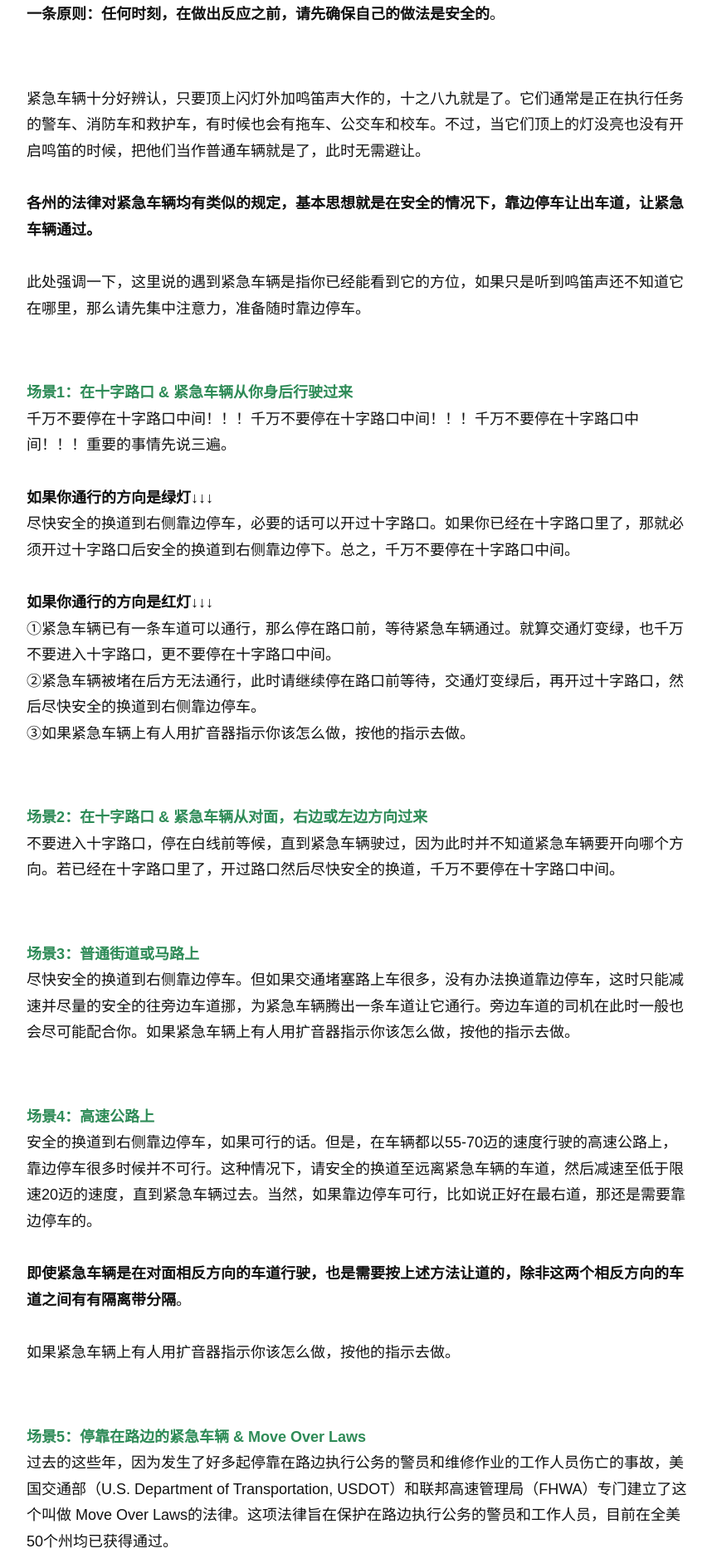
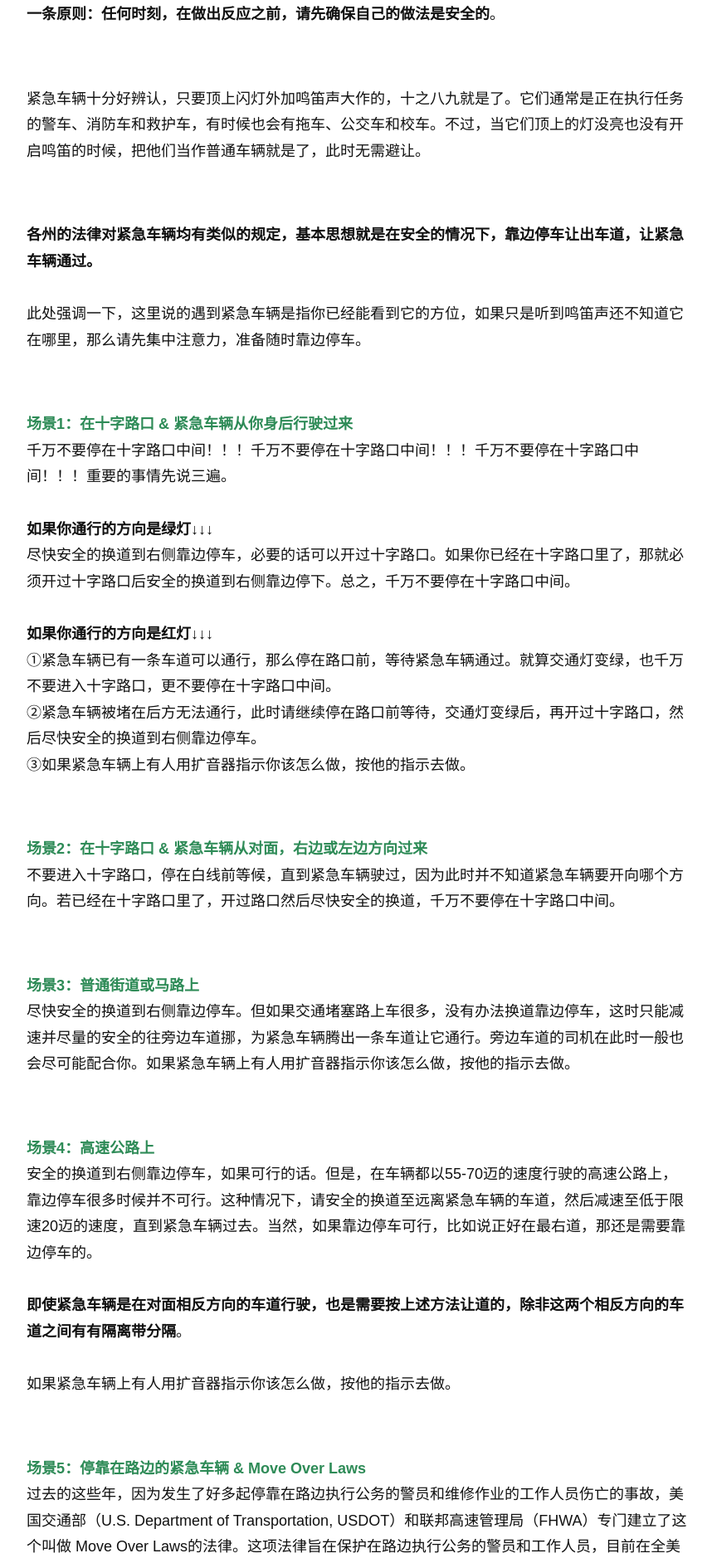
Before and after one commit to wolfwifee/wolfwifee.github.com, a Jekyll site: the page built from _posts/2016-04-13-what-to-do-when-sees-an-oncoming-emergency-vehicle.md, in a window 1280 px wide. Shown: the part 499-2383 px from the top of the page at 83% size, without its empty margins (208-1066 px from the left). Built offline with Jekyll 4.4.1, drawn with Linux system fonts in a browser that asks for light colours; nearby versions of some CDN libraries; some web fonts are replaced; comment, search, counter and statistics services are not loaded.

Commit message:
Update 2016-04-13-what-to-do-when-sees-an-oncoming-emergency-vehicle.md

```diff
--- a/_posts/2016-04-13-what-to-do-when-sees-an-oncoming-emergency-vehicle.md
+++ b/_posts/2016-04-13-what-to-do-when-sees-an-oncoming-emergency-vehicle.md
@@ -14,6 +14,8 @@ date: 2016-04-14
 <p style="margin-bottom:70px"></p>
 
 紧急车辆十分好辨认，只要顶上闪灯外加鸣笛声大作的，十之八九就是了。它们通常是正在执行任务的警车、消防车和救护车，有时候也会有拖车、公交车和校车。不过，当它们顶上的灯没亮也没有开启鸣笛的时候，把他们当作普通车辆就是了，此时无需避让。
+
+<p style="margin-bottom:70px"></p>
 
 **各州的法律对紧急车辆均有类似的规定，基本思想就是在安全的情况下，靠边停车让出车道，让紧急车辆通过。**
 
```
